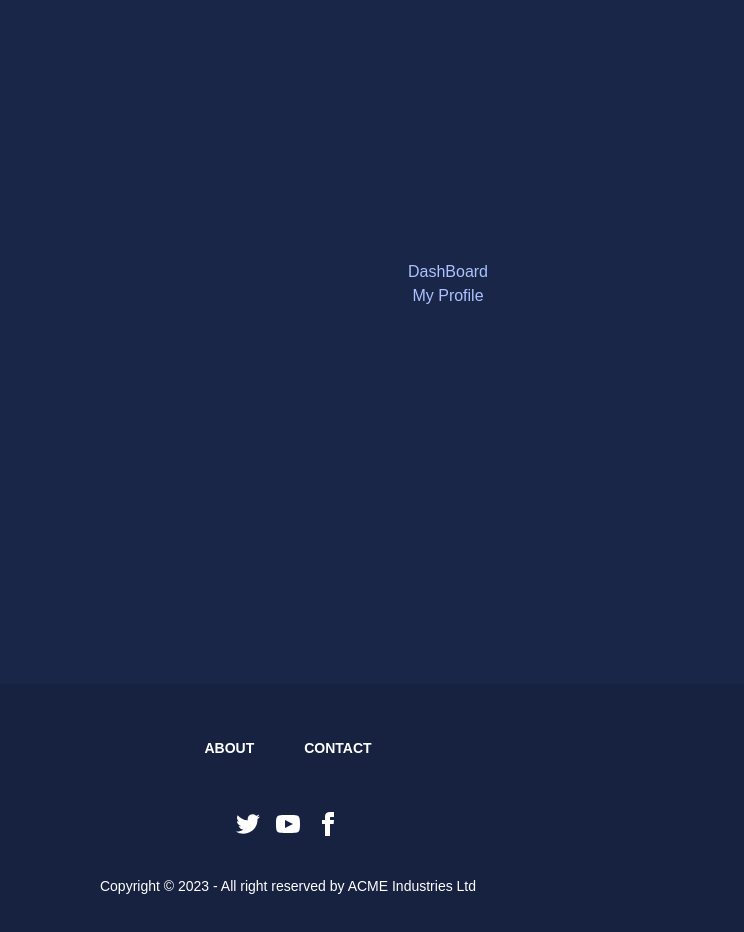
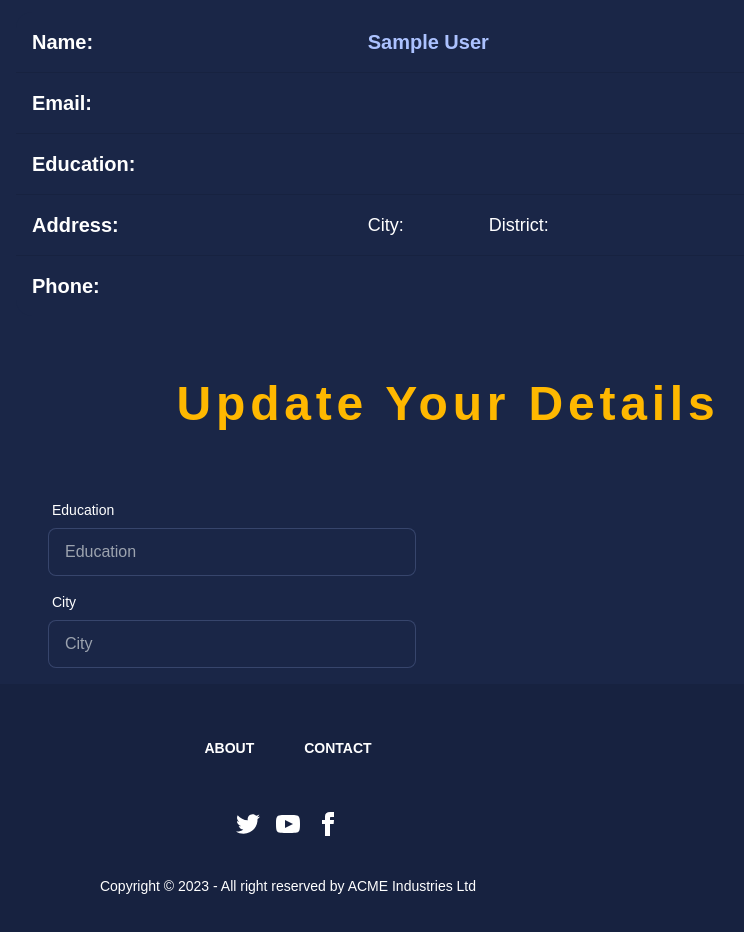
Before and after one commit to MdSami1998/Shoppable-Front-end, a React (Create React App) app: page /dashboard in a window 1280 px wide. Shown: the part 220-1152 px from the top of the page, without its empty margins (352-1096 px from the left). Built offline with nearby package versions, Linux system fonts and the light colour scheme; no server answers; sample sign-in values are in the browser's storage; the HTML template or start-up script is replaced by a standard one.

Commit message:
order pagecompleted

```diff
--- a/src/App.js
+++ b/src/App.js
@@ -14,6 +14,8 @@ import Dashboard from './components/Dashboard/Dashboard';
 import Myprofile from './components/Dashboard/MyProfile/Myprofile';
 import Myorders from './components/Dashboard/MyOrders/Myorders';
 import Order from './components/Order/Order';
+import { ToastContainer } from 'react-toastify';
+import 'react-toastify/dist/ReactToastify.css';
 
 function App() {
   return (
@@ -52,6 +54,7 @@ function App() {
         <Route path='*' element={<NotFound></NotFound>}></Route>
       </Routes>
       <Footer></Footer>
+      <ToastContainer></ToastContainer>
     </div>
   );
 }
--- a/src/components/AllProducts/AllProduct/AllProduct.js
+++ b/src/components/AllProducts/AllProduct/AllProduct.js
@@ -2,7 +2,7 @@ import React from 'react';
 import { useNavigate } from 'react-router-dom';
 
 const AllProduct = ({ product }) => {
-    const { _id, image, name, price, stock } = product;
+    const { _id, image, name, price, stock, unit } = product;
 
     const navigate = useNavigate()
 
@@ -18,7 +18,7 @@ const AllProduct = ({ product }) => {
             <div className="card-body items-center text-center">
                 <h2 className="card-title">{name}</h2>
                 <h2>Price: <span className='text-xl'>{price}$</span></h2>
-                <h2>Stock: <span className='text-xl'>{stock}</span></h2>
+                <h2>Stock: <span className='text-xl'>{stock} {unit}</span></h2>
 
                 <div className="card-actions mt-2">
                     <button onClick={() => handleProductDetails(_id)} className='buyNowBtn flex items-center'>
--- a/src/components/Dashboard/Dashboard.js
+++ b/src/components/Dashboard/Dashboard.js
@@ -5,8 +5,7 @@ const Dashboard = () => {
     return (
         <div className="drawer drawer-mobile">
             <input id="my-drawer-2" type="checkbox" className="drawer-toggle" />
-            <div className="drawer-content flex flex-col items-center justify-center">
-                <h2>DashBoard </h2>
+            <div className="drawer-content">
                 <Outlet></Outlet>
 
 
@@ -15,8 +14,8 @@ const Dashboard = () => {
                 <label htmlFor="my-drawer-2" className="drawer-overlay"></label>
                 <ul className="menu p-4 w-80 bg-base-100 text-base-content">
                     {/* <!-- Sidebar content here --> */}
-                    <li><Link to='/dashboard'>Profile</Link></li>
-                    <li><Link to='/dashboard/orders'>Orders</Link></li>
+                    <li><Link to='/dashboard' className='text-orangerrr text-xl'>My Profile</Link></li>
+                    <li><Link to='/dashboard/orders' className='text-orangerrr text-xl'>Orders</Link></li>
                 </ul>
 
             </div>
--- a/src/components/Dashboard/MyProfile/Myprofile.js
+++ b/src/components/Dashboard/MyProfile/Myprofile.js
@@ -1,9 +1,120 @@
 import React from 'react';
+import { useAuthState } from 'react-firebase-hooks/auth';
+import auth from '../../../firebase.init';
+import { useQuery } from 'react-query';
+import Loader from '../../shared/Loader/Loader';
+import { toast } from 'react-toastify';
 
 const Myprofile = () => {
+    const [user] = useAuthState(auth)
+    // const { data: member, isLoading, refetch } = useQuery('member', () =>
+    //     fetch(`http://localhost:5000/member?email=${user.email}`, {
+    //         method: 'GET',
+    //         headers: {
+    //             'authorization': `Bearer ${localStorage.getItem('accessToken')}`
+    //         }
+    //     }).then(res =>
+    //         res.json()
+    //     )
+    // )
+    // if (isLoading) {
+    //     return <Loader></Loader>
+    // }
+
+
+    // const handleProfileUpdate = (e) => {
+    //     e.preventDefault();
+    //     const email = member.email;
+
+    //     const education = e.target.education.value;
+    //     const city = e.target.city.value;
+    //     const district = e.target.district.value;
+    //     const phone = e.target.phone.value;
+
+    //     const updatedProfile = { education, city, district, phone };
+
+    //     fetch(`http://localhost:5000/member/${email}`, {
+    //         method: 'PUT',
+    //         headers: {
+    //             'content-type': 'application/json'
+    //         },
+    //         body: JSON.stringify(updatedProfile)
+    //     })
+    //         .then(res => res.json())
+    //         .then(data => {
+    //             refetch();
+    //             toast.success('Profile Updated')
+    //         });
+    //     e.target.reset();
+    // }
     return (
         <div>
-            <h1>My Profile</h1>
+            <h1 className='text-4xl md:text-5xl text-orangerrr mb-10 mt-16 md:mt-0 tracking-widest font-semibold'>About Me</h1>
+            <div className="overflow-x-auto">
+                <table className="table w-full mt-10">
+                    <tbody>
+                        <tr>
+                            <td className='text-xl font-semibold text-white text-justify'>Name:</td>
+                            <td className='text-xl font-semibold'>{user?.displayName}</td>
+                        </tr>
+                        <tr>
+                            <td className='text-xl font-semibold text-white text-justify'>Email:</td>
+                            <td className='text-lg'>{}</td>
+                        </tr>
+                        <tr>
+                            <td className='text-xl font-semibold text-white text-justify'>Education:</td>
+                            <td className='text-lg'>{}</td>
+                        </tr>
+                        <tr>
+                            <td className='text-xl font-semibold text-white text-justify'>Address:</td>
+                            <td className='text-lg'><span className='text-white'>City:</span> {} <span style={{ marginLeft: '5rem' }} className='text-white'>District:</span> {}</td>
+                        </tr>
+                        <tr>
+                            <td className='text-xl font-semibold text-white text-justify'>Phone:</td>
+                            <td className='text-lg'>{}</td>
+                        </tr>
+                    </tbody>
+                </table>
+            </div>
+            <h1 className='text-4xl md:text-5xl text-orangerrr mb-8 mt-16 tracking-widest font-semibold'>Update Your Details</h1>
+
+            <form>
+                <div className="card-body p-3 md:p-8 w-full md:w-3/6  rounded-lg">
+
+                    <div className="form-control">
+                        <label className="label">
+                            <span className="label-text text-white">Education</span>
+                        </label>
+                        <input type="text" placeholder='Education' className="input input-bordered" name='education' required />
+                    </div>
+
+                    <div className="form-control">
+                        <label className="label">
+                            <span className="label-text text-white">City</span>
+                        </label>
+                        <input type="text" placeholder='City' className="input input-bordered" name='city' required />
+                    </div>
+
+                    <div className="form-control">
+                        <label className="label">
+                            <span className="label-text text-white">District</span>
+                        </label>
+                        <input type="text" placeholder='District' className="input input-bordered" name='district' required />
+                    </div>
+
+                    <div className="form-control">
+                        <label className="label">
+                            <span className="label-text text-white">Phone</span>
+                        </label>
+                        <input type="text" placeholder='Phone Number' className="input input-bordered" name='phone' required />
+                    </div>
+
+                    <div className="card-actions justify-center w-full mt-5">
+                                <button type='submit' className='signInBtn'>Update
+                                </button>
+                            </div>
+                </div>
+            </form>
         </div>
     );
 };
--- a/src/components/Order/Order.js
+++ b/src/components/Order/Order.js
@@ -15,7 +15,7 @@ const Order = () => {
     const [quan, setQuan] = useState(0);
     const orderRef = useRef();
 
-    const { data: product, isLoading } = useQuery('product', () =>
+    const { data: product, isLoading, refetch } = useQuery('product', () =>
         fetch(`http://localhost:5000/product/${orderId}`).then(res =>
             res.json()
         )
@@ -35,20 +35,20 @@ const Order = () => {
 
     const handleOrderBtn = (e) => {
         e.preventDefault();
-        const stock = product.stock;
 
         const email = user?.email;
         const userName = user?.displayName;
         const productName = product.name;
-        const quantity = e.target.quantity.value;
+        const orderQuantity = e.target.quantity.value;
         const address = e.target.address.value;
-        const phone = e.target.phone.value;
 
-        const order = { email, userName, productName, quantity, address, phone, price };
+        const order = { email, userName, productName, orderQuantity, address, price };
 
-        if (quantity > stock) {
-            return toast.warning(`Stock available ${stock}.You can't purchage more then ${stock}`)
-        }
+
+
+        // if (orderQuantity > product.stock) {
+        //     return toast.warning(`Stock available ${stock}.You can't purchage more then ${stock}`)
+        // }
 
         fetch('http://localhost:5000/order', {
             method: 'POST',
@@ -59,22 +59,45 @@ const Order = () => {
         })
             .then(res => res.json())
             .then(data => {
-                console.log(data)
                 if (data.acknowledged) {
                     toast.success('Order Placed!')
                 }
             })
         e.target.reset();
         setPrice(0)
+
+        const updatedStock = parseInt(product.stock) - parseInt(orderQuantity);
+        const stock = updatedStock;
+        console.log(stock)
+
+        const name = product.name;
+        const image = product.image;
+        const unit = product.unit;
+        const updatedProduct = { name, price, stock, image, unit };
+
+        fetch(`http://localhost:5000/updateProduct/${orderId}`, {
+            method: 'PUT',
+            headers: {
+                "content-type": "application/json"
+            },
+            body: JSON.stringify(updatedProduct)
+        })
+            .then(res => res.json())
+            .then(data => {
+                console.log(data)
+                if (data.modifiedCount === 1) {
+                    refetch();
+                }
+            })
     }
 
     return (
-        <form onSubmit={handleOrderBtn} className="hero md:min-h-full">
+        <form onSubmit={handleOrderBtn} className="hero md:min-h-full text-white">
             <div className="hero-content flex-col lg:flex-row md:w-3/5">
                 <div>
                     <img className='w-full md:w-96 mx-auto' src={product.image} alt="" />
-                    <div className='mt-2 border border-accent p-2 rounded '>
-                        <p className='text-accent text-xl font-semibold mb-2'>{product.name}</p>
+                    <div className='mt-2 p-2 rounded '>
+                        <p className='text-xl font-semibold mb-2 text-orangerrr border border-orangerrr p-2 rounded hover:tracking-wider transition-all'>{product.name}</p>
                     </div>
                 </div>
 
@@ -90,37 +113,37 @@ const Order = () => {
                     </div>
                     <div className="form-control">
                         <label className="label">
-                            <span className="label-text text-accent">Stock Available:</span>
+                            <span className="label-text text-white">Stock Available:</span>
                         </label>
-                        <input type="text" value={`${product.stock}`} className="input input-bordered" disabled name='stock' />
+                        <input type="text" value={`${product.stock} ${product.unit}`} className="input input-bordered" disabled name='stock' />
                     </div>
                     <div className="form-control">
                         <label className="label">
-                            <span className="label-text text-accent">Quantity</span>
+                            <span className="label-text text-white">Quantity</span>
                         </label>
                         <input ref={orderRef} onChange={handlePrice} type="number" placeholder='Quantity' className="input input-bordered" name='quantity' required />
                     </div>
 
                     <div className="form-control">
                         <label className="label">
-                            <span className="label-text text-accent">Price: ${product.price}  </span>
+                            <span className="label-text text-white">Price: ${product.price} /{product.unit}  </span>
                         </label>
-                        <input type="text" value={price} className="input input-bordered" required disabled />
+                        <input type="text" value={`${price} $`} className="input input-bordered" required disabled />
                     </div>
                     <div className="form-control">
                         <label className="label">
-                            <span className="label-text text-accent">Address:</span>
+                            <span className="label-text text-white">Address:</span>
                         </label>
                         <input type="text" placeholder='Address' className="input input-bordered" name='address' required />
                     </div>
                     <div className="form-control">
                         <label className="label">
-                            <span className="label-text text-accent">Phone:</span>
+                            <span className="label-text text-white">Phone:</span>
                         </label>
                         <input type="tel" placeholder='+880' className="input input-bordered" name='phone' />
                     </div>
 
-                    <button disabled={(quan > product.stock) ? true : false} type='submit' className="btn btn-secondary sm:btn-sm md:btn-md hover:bg-transparent hover:text-secondary">purchase</button>
+                    <button disabled={(quan > product.stock || quan <= 0) ? true : false} type='submit' className="buyNowBtn flex items-center btn btn-secondary sm:btn-sm md:btn-md">Order Now</button>
                 </div>
             </div>
         </form>
--- a/src/components/shared/SignIn/SignIn.js
+++ b/src/components/shared/SignIn/SignIn.js
@@ -73,11 +73,10 @@ const SignIn = () => {
                         </div>
 
                         <div className="form-control">
-                            {/* <div className="card-actions justify-center w-full"> */}
+                            <div className="card-actions justify-center w-full">
                                 <button type='submit' className='signInBtn'> Sign In
                                 </button>
-                            {/* </div> */}
-                            {/* <input className='signInBtn' type="submit" value='Log In' /> */}
+                            </div>
                             <SocialLogIn></SocialLogIn>
                             <Link to='/signup'><p className='mt-2 text-sm text-accent'>Create New Account?</p></Link>
                         </div>
```
Also changed, not shown: public/products.json (+48 -24 lines), src/components/Home/Products/Product/Product.js (+4 -3 lines).
